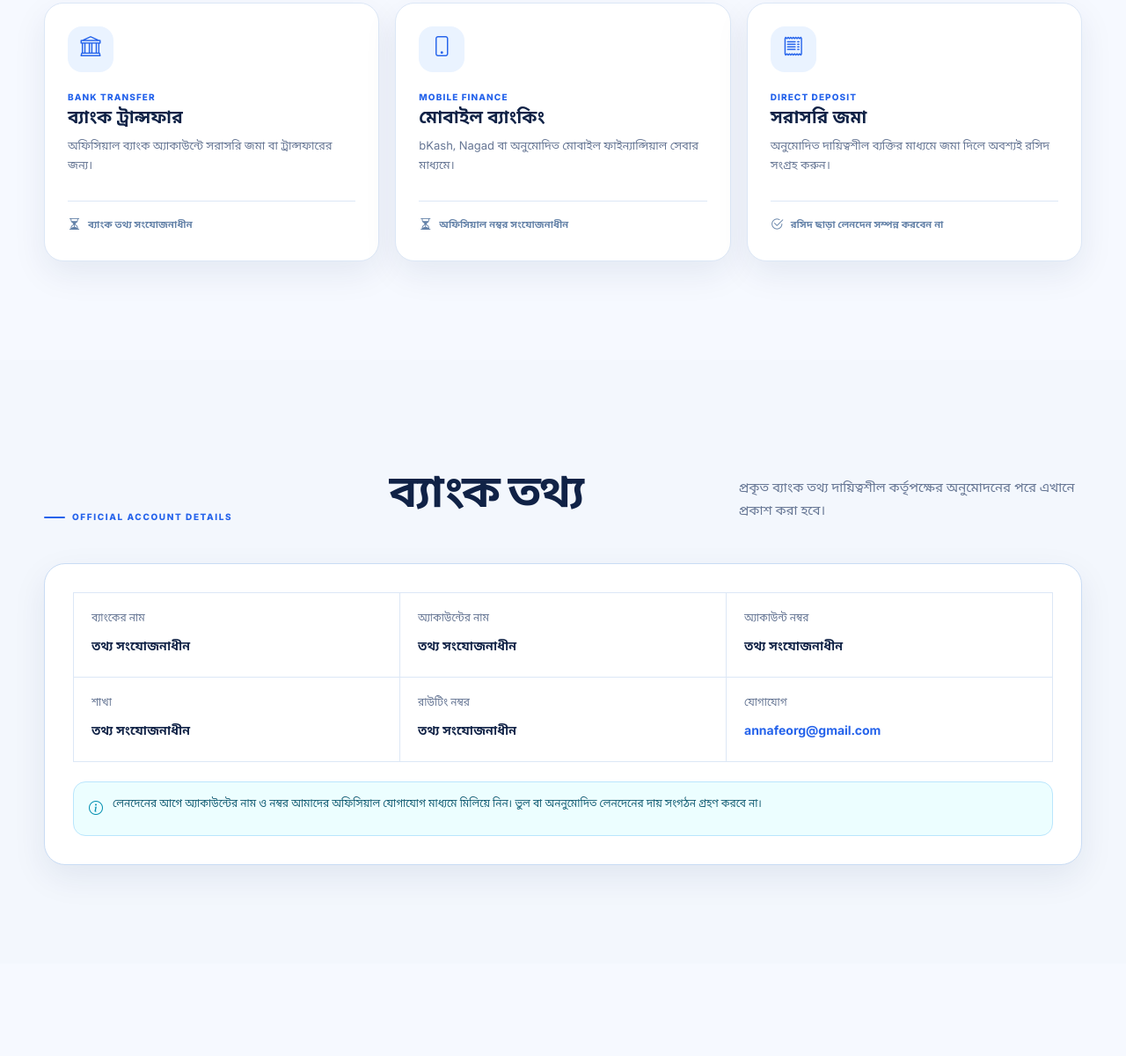
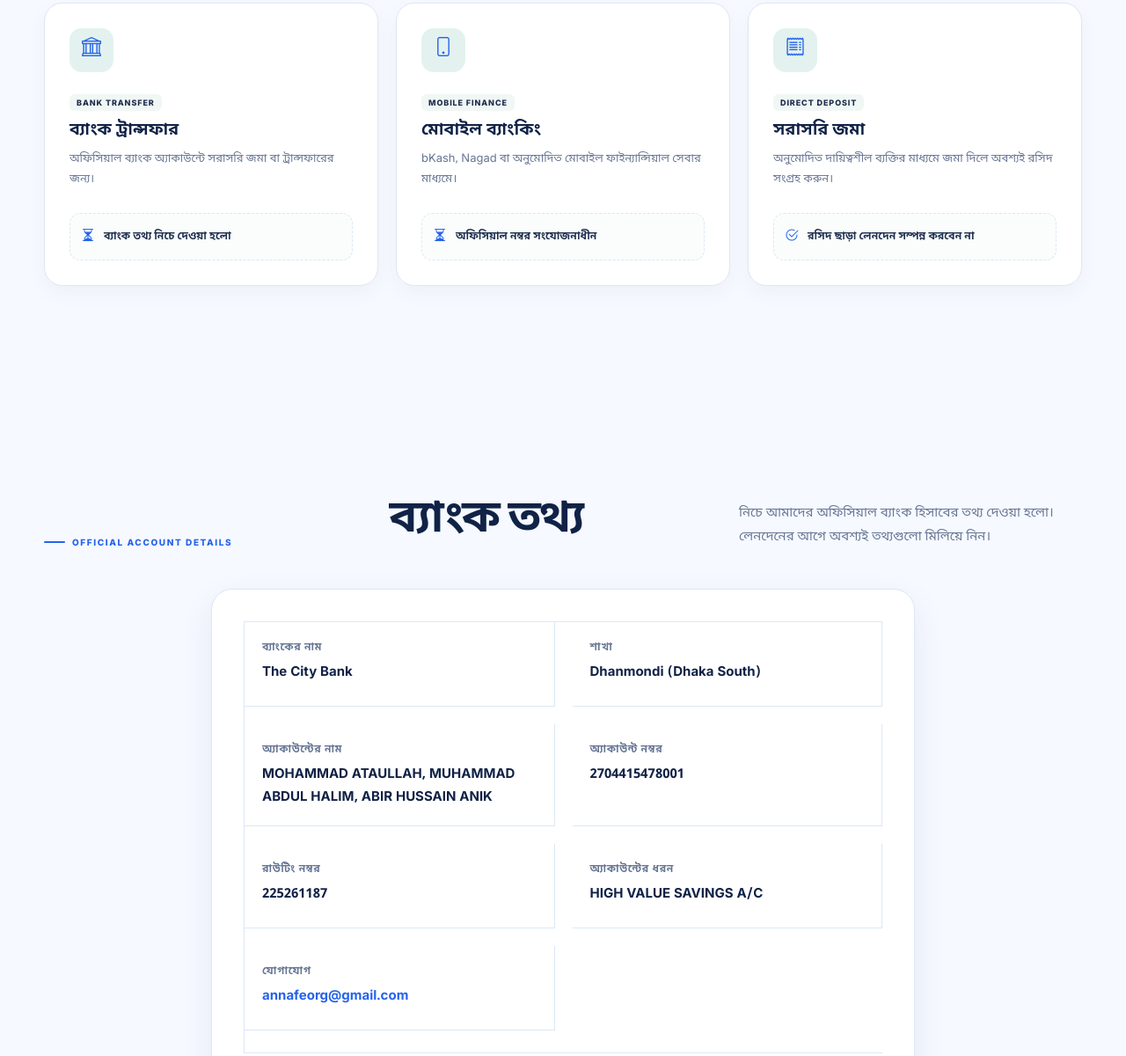
Before and after one commit to mimmdmahfuj/ano, a plain HTML site: page payment.html in a window 1280 px wide. Shown: the part 1267-2467 px from the top of the page at 88% size. Drawn offline with nearby package versions, Linux system fonts and the light colour scheme.

Commit message:
Update payment.html

```diff
--- a/payment.html
+++ b/payment.html
@@ -11,6 +11,145 @@
   <link rel="stylesheet" href="assets/css/style.css">
   <link rel="stylesheet" href="assets/css/animations.css">
   <link rel="stylesheet" href="assets/css/responsive.css">
+
+  <!-- পেমেন্ট পেজের জন্য কাস্টম স্টাইল -->
+  <style>
+    /* Payment Intro */
+    .payment-intro { align-items: center; }
+    .payment-note {
+        display: flex;
+        gap: 20px;
+        padding: 30px;
+        border: 1px solid var(--border);
+        border-radius: 24px;
+        background: linear-gradient(145deg, #e3f2ef, #fff);
+        box-shadow: var(--shadow-soft);
+    }
+    .payment-note > i { font-size: 36px; color: var(--primary); flex-shrink: 0; }
+    .payment-note .kicker { margin-bottom: 5px; }
+    .payment-note h3 { margin: 0 0 8px; font-size: 18px; }
+    .payment-note p { margin: 0; font-size: 14px; color: var(--muted); }
+
+    /* Payment Methods Grid */
+    .payment-method-grid {
+        display: grid;
+        grid-template-columns: repeat(3, 1fr);
+        gap: 20px;
+        margin-top: 40px;
+    }
+    .payment-card {
+        padding: 28px;
+        border: 1px solid var(--border);
+        border-radius: 21px;
+        background: #fff;
+        box-shadow: 0 8px 24px rgba(6,56,51,.04);
+        transition: transform .25s var(--ease-out), box-shadow .25s var(--ease-out);
+    }
+    .payment-card:hover { transform: translateY(-7px); box-shadow: var(--shadow-soft); }
+    .payment-card-icon {
+        display: grid;
+        place-items: center;
+        width: 50px; height: 50px;
+        margin-bottom: 20px;
+        border-radius: 14px;
+        background: #e3f2ef;
+        color: var(--primary);
+        font-size: 22px;
+    }
+    .payment-status {
+        display: inline-block;
+        padding: 4px 8px;
+        margin-bottom: 12px;
+        border-radius: 6px;
+        background: #f0f7f5;
+        color: var(--teal-accent);
+        font: 800 9px Inter, sans-serif;
+        letter-spacing: .1em;
+    }
+    .payment-card h3 { font-size: 19px; margin-bottom: 10px; color: var(--ink); }
+    .payment-card p { font-size: 13px; color: var(--muted); margin-bottom: 20px; }
+    .payment-placeholder {
+        display: flex;
+        align-items: center;
+        gap: 10px;
+        padding: 12px;
+        border: 1px dashed var(--border);
+        border-radius: 12px;
+        background: #fafdfc;
+        font-size: 12px;
+        font-weight: 600;
+        color: var(--text);
+    }
+    .payment-placeholder i { color: var(--primary); font-size: 16px; }
+
+    /* Bank Details Section */
+    .payment-bank-section { background: var(--paper); }
+    .payment-bank-card {
+        max-width: 800px;
+        margin: 40px auto 0;
+        padding: 36px;
+        border: 1px solid var(--border);
+        border-radius: 24px;
+        background: #fff;
+        box-shadow: var(--shadow-soft);
+    }
+    .payment-bank-grid {
+        display: grid;
+        grid-template-columns: 1fr 1fr;
+        gap: 20px;
+        padding-bottom: 25px;
+        border-bottom: 1px solid var(--border);
+    }
+    .payment-bank-grid > div { display: flex; flex-direction: column; gap: 4px; }
+    .payment-bank-grid span { font-size: 12px; font-weight: 700; color: var(--muted); text-transform: uppercase; letter-spacing: .05em; }
+    .payment-bank-grid strong { font-size: 15px; font-weight: 700; color: var(--ink); }
+    .payment-bank-grid strong a { color: var(--primary); }
+
+    .payment-warning {
+        display: flex;
+        align-items: flex-start;
+        gap: 12px;
+        margin-top: 25px;
+        padding: 16px;
+        border-radius: 14px;
+        background: #fff8e6;
+        border: 1px solid #ffeab3;
+    }
+    .payment-warning i { color: #d97706; font-size: 20px; }
+    .payment-warning p { margin: 0; font-size: 13px; color: #92400e; font-weight: 600; }
+
+    /* Steps Section */
+    .payment-steps {
+        display: grid;
+        grid-template-columns: repeat(3, 1fr);
+        gap: 24px;
+        margin-top: 40px;
+    }
+    .payment-step {
+        display: flex;
+        gap: 16px;
+        align-items: flex-start;
+    }
+    .payment-step span {
+        flex-shrink: 0;
+        display: grid;
+        place-items: center;
+        width: 44px; height: 44px;
+        border-radius: 50%;
+        background: var(--primary);
+        color: #fff;
+        font: 800 16px Inter, sans-serif;
+    }
+    .payment-step h3 { font-size: 17px; margin: 4px 0 6px; color: var(--ink); }
+    .payment-step p { font-size: 13px; color: var(--muted); margin: 0; }
+
+    /* Responsive */
+    @media (max-width: 992px) {
+        .payment-method-grid, .payment-steps { grid-template-columns: 1fr; max-width: 500px; margin-inline: auto; }
+        .payment-bank-grid { grid-template-columns: 1fr; }
+        .payment-intro { grid-template-columns: 1fr; gap: 30px; }
+    }
+  </style>
 </head>
 <body>
   <header class="site-header" id="top">
@@ -19,8 +158,8 @@
         <img class="brand-logo" src="assets/images/logo.png" alt="An Nafe Organization logo">
         <img class="brand-mark-img" src="assets/images/logo-mark.png" alt="ANO">
       </a>
-      <button class="mobile-menu-btn" aria-label="মেনু"><i class="bi bi-list"></i></button>
-      <nav class="main-nav">
+      <button class="mobile-menu-btn" aria-label="মেনু" id="menuBtn"><i class="bi bi-list"></i></button>
+      <nav class="main-nav" id="mainNav">
         <a href="index.html">হোম</a>
         <a href="about.html">আমাদের সম্পর্কে</a>
         <a href="activities.html">কার্যক্রম</a>
@@ -73,7 +212,7 @@
             <span class="payment-status">BANK TRANSFER</span>
             <h3>ব্যাংক ট্রান্সফার</h3>
             <p>অফিসিয়াল ব্যাংক অ্যাকাউন্টে সরাসরি জমা বা ট্রান্সফারের জন্য।</p>
-            <div class="payment-placeholder"><i class="bi bi-hourglass-split"></i><span>ব্যাংক তথ্য সংযোজনাধীন</span></div>
+            <div class="payment-placeholder"><i class="bi bi-hourglass-split"></i><span>ব্যাংক তথ্য নিচে দেওয়া হলো</span></div>
           </article>
           <article class="payment-card reveal delay-1">
             <div class="payment-card-icon"><i class="bi bi-phone"></i></div>
@@ -98,15 +237,16 @@
         <div class="section-head">
           <span class="kicker">OFFICIAL ACCOUNT DETAILS</span>
           <h2>ব্যাংক তথ্য</h2>
-          <p>প্রকৃত ব্যাংক তথ্য দায়িত্বশীল কর্তৃপক্ষের অনুমোদনের পরে এখানে প্রকাশ করা হবে।</p>
+          <p>নিচে আমাদের অফিসিয়াল ব্যাংক হিসাবের তথ্য দেওয়া হলো। লেনদেনের আগে অবশ্যই তথ্যগুলো মিলিয়ে নিন।</p>
         </div>
         <div class="payment-bank-card reveal">
           <div class="payment-bank-grid">
-            <div><span>ব্যাংকের নাম</span><strong>তথ্য সংযোজনাধীন</strong></div>
-            <div><span>অ্যাকাউন্টের নাম</span><strong>তথ্য সংযোজনাধীন</strong></div>
-            <div><span>অ্যাকাউন্ট নম্বর</span><strong>তথ্য সংযোজনাধীন</strong></div>
-            <div><span>শাখা</span><strong>তথ্য সংযোজনাধীন</strong></div>
-            <div><span>রাউটিং নম্বর</span><strong>তথ্য সংযোজনাধীন</strong></div>
+            <div><span>ব্যাংকের নাম</span><strong>The City Bank</strong></div>
+            <div><span>শাখা</span><strong>Dhanmondi (Dhaka South)</strong></div>
+            <div><span>অ্যাকাউন্টের নাম</span><strong>MOHAMMAD ATAULLAH, MUHAMMAD ABDUL HALIM, ABIR HUSSAIN ANIK</strong></div>
+            <div><span>অ্যাকাউন্ট নম্বর</span><strong>2704415478001</strong></div>
+            <div><span>রাউটিং নম্বর</span><strong>225261187</strong></div>
+            <div><span>অ্যাকাউন্টের ধরন</span><strong>HIGH VALUE SAVINGS A/C</strong></div>
             <div><span>যোগাযোগ</span><strong><a href="mailto:annafeorg@gmail.com">annafeorg@gmail.com</a></strong></div>
           </div>
           <div class="payment-warning"><i class="bi bi-info-circle"></i><p>লেনদেনের আগে অ্যাকাউন্টের নাম ও নম্বর আমাদের অফিসিয়াল যোগাযোগ মাধ্যমে মিলিয়ে নিন। ভুল বা অননুমোদিত লেনদেনের দায় সংগঠন গ্রহণ করবে না।</p></div>
@@ -141,7 +281,29 @@
     </div>
     <div class="container footer-bottom"><span>© <span id="year"></span> An-Nafe Organisation.</span><span>ANO · Established 2025</span></div>
   </footer>
+
   <button class="to-top"><i class="bi bi-arrow-up"></i></button>
+
+  <!-- Scripts -->
+  <script>
+    // Mobile Menu Toggle
+    const menuBtn = document.getElementById('menuBtn');
+    const mainNav = document.getElementById('mainNav');
+    menuBtn.addEventListener('click', () => {
+        mainNav.classList.toggle('active');
+        const icon = menuBtn.querySelector('i');
+        if(mainNav.classList.contains('active')) {
+            icon.classList.remove('bi-list');
+            icon.classList.add('bi-x-lg');
+        } else {
+            icon.classList.remove('bi-x-lg');
+            icon.classList.add('bi-list');
+        }
+    });
+
+    // Auto Year
+    document.getElementById('year').textContent = new Date().getFullYear();
+  </script>
   <script src="assets/js/main.js"></script>
 </body>
 </html>
```
